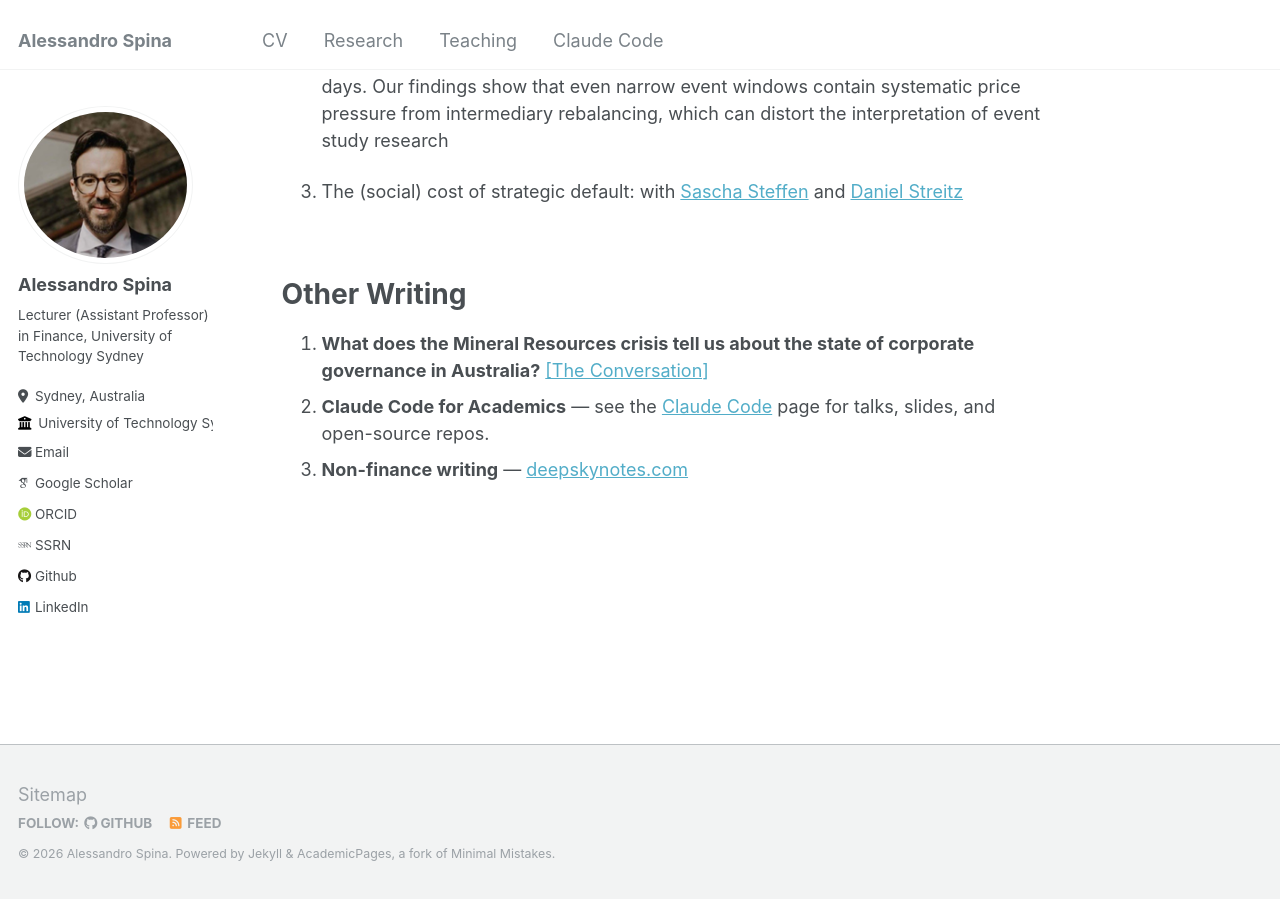
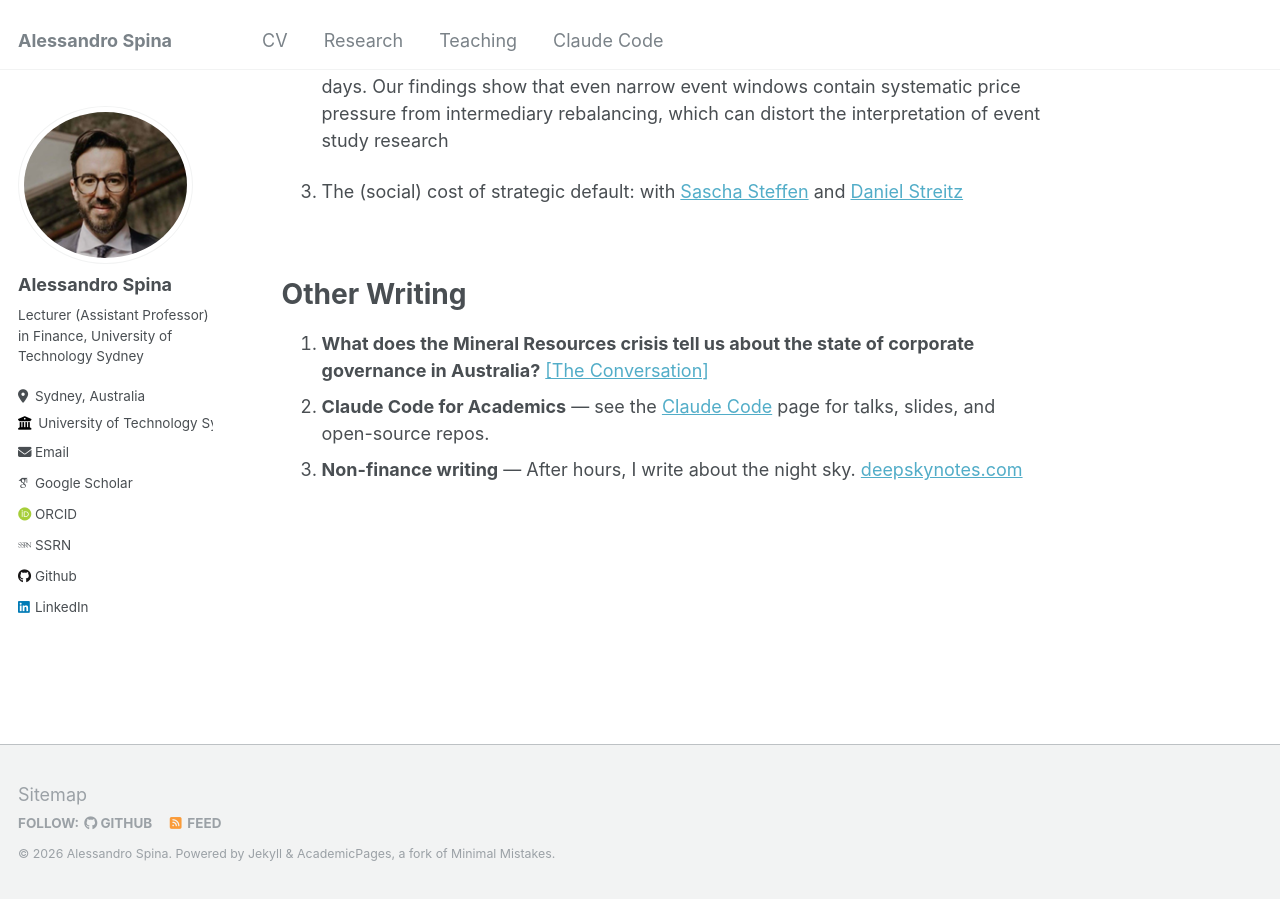
Before and after one commit to aspi6246/aspi6246.github.io, a Jekyll site: the page built from _pages/about.md, in a window 1280 px wide and 900 px high, scrolled down 1550 px. Built offline with Jekyll 4.4.1, drawn with Linux system fonts in a browser that asks for light colours; some web fonts are replaced.

Commit message:
Add tagline to deepskynotes.com link on homepage
Co-Authored-By: Claude Opus 4.6 <noreply@anthropic.com>

```diff
--- a/_pages/about.md
+++ b/_pages/about.md
@@ -42,4 +42,4 @@ Other Writing
 
 1. **What does the Mineral Resources crisis tell us about the state of corporate governance in Australia?** [[The Conversation]](https://theconversation.com/what-does-the-mineral-resources-crisis-tell-us-about-the-state-of-corporate-governance-in-australia-243038)
 2. **Claude Code for Academics** — see the [Claude Code](/claude-code/) page for talks, slides, and open-source repos.
-3. **Non-finance writing** — [deepskynotes.com](https://www.deepskynotes.com)
+3. **Non-finance writing** — After hours, I write about the night sky. [deepskynotes.com](https://www.deepskynotes.com)
```
